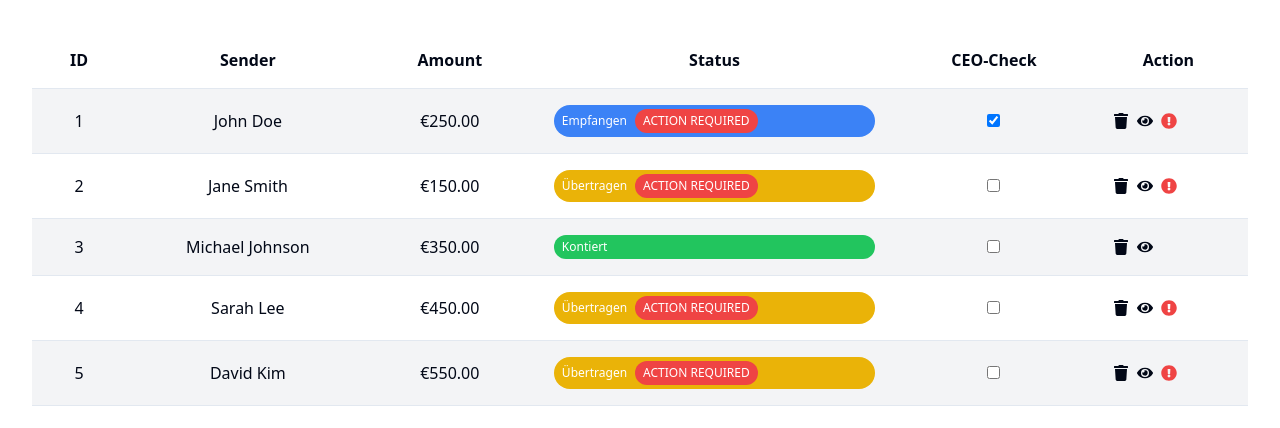
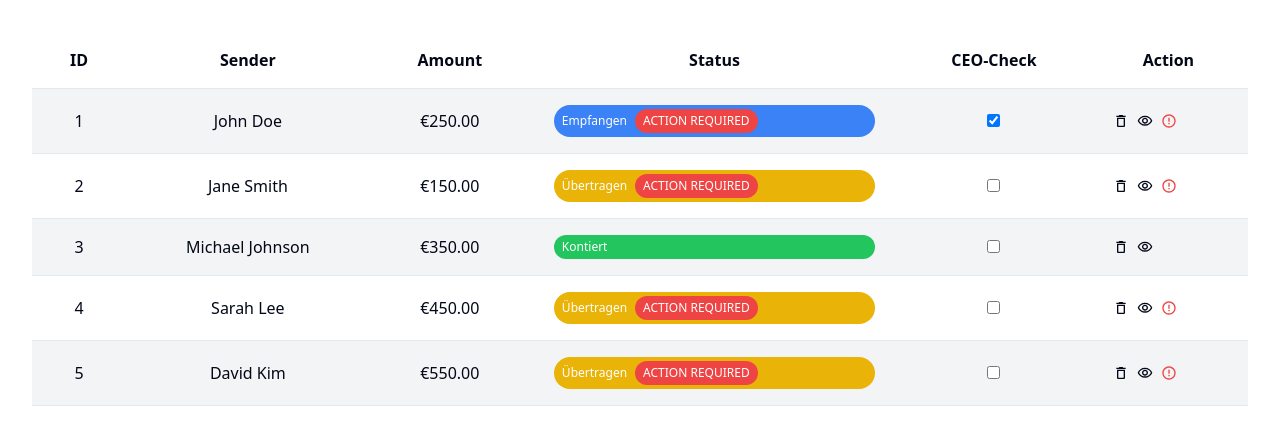
Before and after one commit to GPT-Engineer-App/column-recreator, a React (Vite) app: page / in a window 1280 px wide. Shown: the top 428 px of the page. Built offline with nearby package versions, Linux system fonts and the light colour scheme.

Commit message:
Replaced icons in the Action column with the new icons provided.

```diff
--- a/src/components/Table.jsx
+++ b/src/components/Table.jsx
@@ -1,5 +1,5 @@
 import React from "react";
-import { FaTrash, FaEye, FaExclamationCircle } from "react-icons/fa";
+import { MdDeleteOutline, MdOutlineVisibility, MdOutlineErrorOutline } from "react-icons/md";
 
 const Table = () => {
   const data = [
@@ -63,10 +63,10 @@ const Table = () => {
               </td>
               <td className="py-4 px-6">
                 <div className="flex space-x-2">
-                  <FaTrash className="cursor-pointer" />
-                  <FaEye className="cursor-pointer" />
+                  <MdDeleteOutline className="cursor-pointer" />
+                  <MdOutlineVisibility className="cursor-pointer" />
                   {(row.status === "Empfangen" || row.status === "Übertragen") && (
-                    <FaExclamationCircle className="cursor-pointer text-red-500" />
+                    <MdOutlineErrorOutline className="cursor-pointer text-red-500" />
                   )}
                 </div>
               </td>
```
